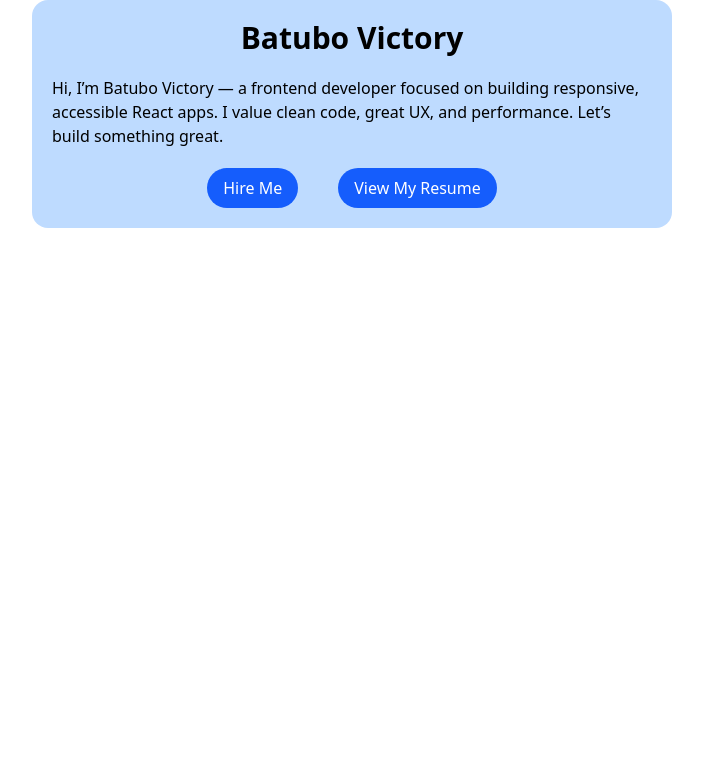
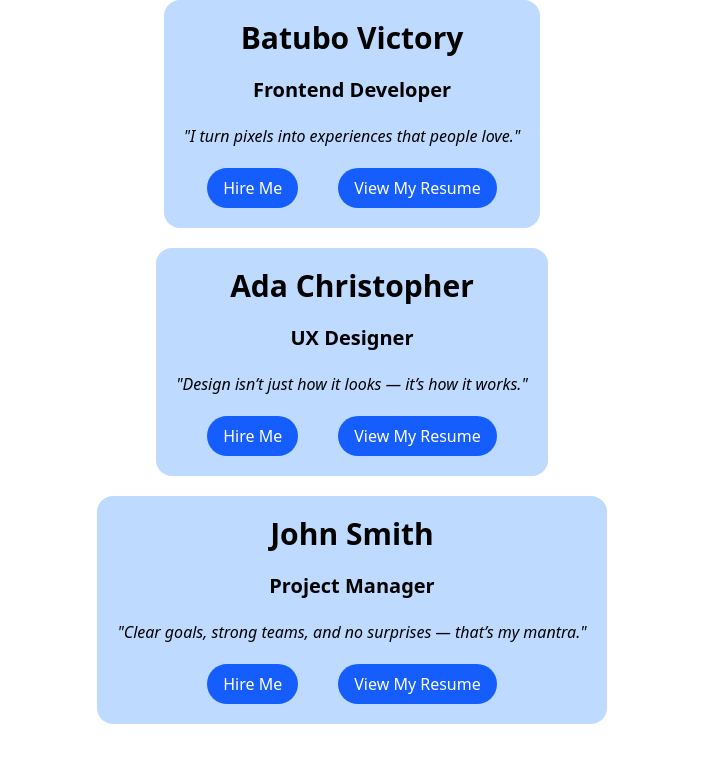
Before and after one commit to Phoenix-Domain/my-typescript-app, a React (Vite) app: page / in a window 1280 px wide. Shown: the top 762 px of the page, without its empty margins (288-991 px from the left). Built offline with nearby package versions, Linux system fonts and the light colour scheme.

Commit message:
feat: Create teams card

```diff
--- a/src/App.tsx
+++ b/src/App.tsx
@@ -3,12 +3,25 @@ import Card from './components/Card';
 
 function App() {
  return(
-<>
+<div className='flex flex-col gap-5'>
     <Card
         title='Batubo Victory'
-        bio='Hi, I’m Batubo Victory — a frontend developer focused on building responsive, accessible React apps. I value clean code, great UX, and performance. Let’s build something great.'
+        role='Frontend Developer'
+        quote='I turn pixels into experiences that people love.'
     />
-</>
+
+    <Card
+        title='Ada Christopher'
+        role='UX Designer'
+        quote='Design isn’t just how it looks — it’s how it works.'
+    />
+
+    <Card
+        title='John Smith'
+        role='Project Manager'
+        quote='Clear goals, strong teams, and no surprises — that’s my mantra.'
+    />
+</div>
  )
 }
 
--- a/src/components/Card.tsx
+++ b/src/components/Card.tsx
@@ -2,18 +2,25 @@ import Button from './Button';
 
 interface ButtonProps{
     title: string;
-    bio: string
+    quote: string;
+    role: string;
 }
 
-function Card({title, bio}: ButtonProps){
+function Card({title, quote, role}: ButtonProps){
     return(
         <section className='flex flex-col bg-blue-200 items-center gap-5 max-w-[50%] p-5 m-auto rounded-2xl'>
             <h1 className='text-3xl font-bold'>
                 {title}
             </h1>
-            <p>
-                {bio}
+
+            <p className='text-xl font-semibold'>
+                {role}
             </p>
+
+            <p className='italic'>
+                {`"${quote}"`}
+            </p>
+
             <article className='flex gap-10'>
                 <Button
                     type='button'
```
